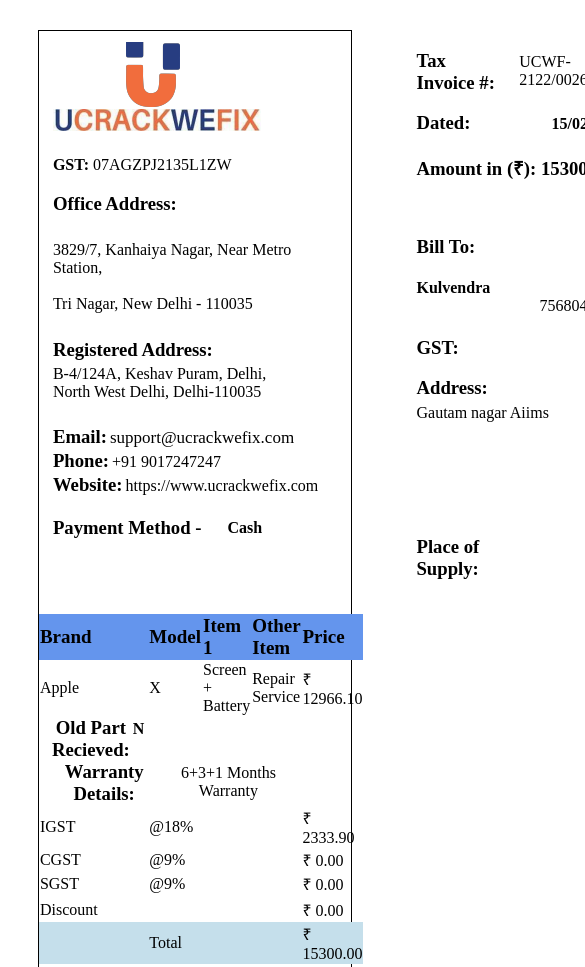
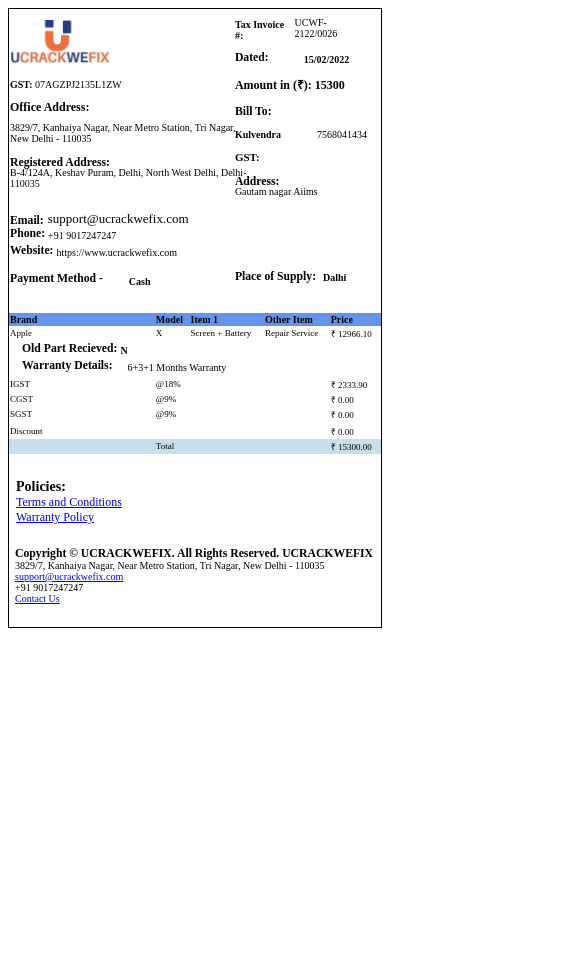
Before and after one commit to Nileshgangwar/UCRACKWEFIX, a plain HTML site: page index.html in a window 390 px wide. Shown: the top 967 px of the page, 585 px wide, since content can reach past the window. After the commit the page ends 844 px from the top, so only its background shows below. Drawn offline with Linux system fonts and the light colour scheme.

Commit message:
add code

```diff
--- a/index.html
+++ b/index.html
@@ -9,19 +9,20 @@
 </head>
 <body>
     <div class="main_container">
+        <div class="container">
         <div class="main_box">
             <div class="box1">
-                <img src="img/Capture1.png" alt="">
+                <img class="img" src="img/Capture1.png" alt="">
                 <div class="gst">
                     <p>GST: <span>07AGZPJ2135L1ZW</span> </p>
                 </div>
                 <div class="office">
                     <h3>Office Address:</h3>
-                    <p>3829/7, Kanhaiya Nagar, Near Metro Station, <br> <br> Tri Nagar, New Delhi - 110035</p>
+                    <p>3829/7, Kanhaiya Nagar, Near Metro Station, Tri Nagar, New Delhi - 110035</p>
                 </div>
                 <div class="address">
                     <h3>Registered Address:</h3>
-                    <p>B-4/124A, Keshav Puram, Delhi, <br> North West Delhi, Delhi-110035</p>
+                    <p>B-4/124A, Keshav Puram, Delhi, North West Delhi, Delhi-110035</p>
                 </div>
                 <div class="email">
                     <h3>Email:</h3>
@@ -57,7 +58,7 @@
                     <h4>Kulvendra <span>7568041434</span></h4>
 
                 </div>
-                <h3 >GST:</h3>
+                <h3 class="h3" >GST:</h3>
                 <div class="address">
                     <h3>Address:</h3>
                     <p>Gautam nagar Aiims</p>
@@ -146,23 +147,24 @@
         </div>
         <div class="police">
             <h3>Policies:</h3>
-            <a href="#">Terms and Conditions</a>
-            <a href="#">Warranty Policy</a>
+            <a href="https://ucrackwefix.com/terms-and-conditions">Terms and Conditions</a>
+            <a href="https://ucrackwefix.com/warranty-policy">Warranty Policy</a>
         </div>
         <div class="copyright">
             <div class="copy">
-                <h3>Copyright © UCRACKWEFIX. All Rights Reserved. <br> UCRACKWEFIX</h3>
+                <h3>Copyright © UCRACKWEFIX. All Rights Reserved. UCRACKWEFIX</h3>
             </div>
             <div class="add">
-                <p>3829/7, Kanhaiya Nagar, Near Metro Station, <br>
+                <p>3829/7, Kanhaiya Nagar, Near Metro Station,
                     Tri Nagar, New Delhi - 110035</p>
             </div>
             <a href="#">support@ucrackwefix.com</a>
             <div class="number">
             <p>+91 9017247247</p>
         </div>
-            <a href="#">Contact Us</a>
+            <a href="https://ucrackwefix.com/">Contact Us</a>
         </div>
+      </div>
     </div>
 
 </body>
--- a/style.css
+++ b/style.css
@@ -1,6 +1,9 @@
 .main_container{
     position: relative;
     margin: 8% 8%;
+
+}
+.container{
     border: 1px solid black;
 }
 .main_box{
@@ -160,3 +163,200 @@
     font-weight: 200;
     margin-left: 15px;
 }
+@media screen  and (max-width: 1246px){
+    .main_box .box1 {
+        margin-right: 0;
+
+    }
+}
+@media screen  and (max-width: 546px){
+    .main_container {
+        margin: 8% 4%;
+    }
+    .main_box .box1 {
+        margin-left: 1px;
+
+    }
+    .img {
+        width: 100px;
+    }
+    .gst p {
+        font-size: 12px;
+    }
+    .office {
+        font-size: 11px;
+    }
+    .office h3 {
+        font-size: 12px;
+        margin-top: 2px;
+        margin-bottom: 2px;
+    }
+    .office p {
+        margin: 7px 0;
+    }
+    .address {
+        font-size: 12px;
+    }
+    .email {
+        font-size: 11px;
+    }
+    .email p {
+        margin: -3px;
+        font-size: 15px;
+        margin-left: 4px;
+    }
+    .phone {
+        font-size: 12px;
+    }
+    .website {
+        font-size: 12px;
+    }
+    .payment {
+        font-size: 12px;
+    }
+    .payment p {
+        margin-top: 15px;
+    }
+    .tex {
+        font-size: 11px;
+    }
+    .tex p {
+        margin: 14px;
+    }
+    .date {
+        font-size: 11px;
+    }
+    .date h4 {
+        margin-left: 53px;
+    }
+    .amount h3 {
+        font-size: 12px;
+        margin-top: 8px;
+        margin-bottom: 3px;
+    }
+    .bill {
+        font-size: 12px;
+        margin-top: 2px;
+    }
+    .bill h4 {
+        margin: 0;
+        display: flex;
+    }
+    h4 span {
+        margin-left: 36px;
+    }
+    .h3 {
+        font-size: 12px;
+    }
+    .place {
+        margin-top: 44px;
+        font-size: 12px;
+    }
+    .place h4 {
+        margin-left: 21px;
+    }
+    .price_table thead tr {
+        font-size: 12px;
+    }
+    .tbody tr td {
+        font-size: 11px;
+    }
+    .text .old .old1 {
+        font-size: 12px;
+    }
+    .Warranty {
+        font-size: 12px;
+    }
+    .police {
+        margin-top: 24px;
+        font-size: 12px;
+    }
+    .copyright {
+        margin-top: 22px;
+        font-size: 12px;
+    }
+}
+@media screen  and (max-width: 416px){
+    .main_container {
+        margin: 0;
+    }
+}
+@media screen  and (max-width: 393px){
+    .gst p {
+        font-size: 10px;
+    }
+    .office {
+        font-size: 10px;
+    }
+    .address {
+        font-size: 10px;
+    }
+    .email {
+        font-size: 10px;
+    }
+    .email p {
+        font-size: 13px;
+    }
+    .phone {
+        font-size: 10px;
+    }
+    .website {
+        font-size: 10px;
+    }
+    .payment {
+        font-size: 10px;
+    }
+    .payment p {
+        margin-top: 15px;
+    }
+    .tex {
+        font-size: 10px;
+    }
+    .tex h3 {
+        font-size: 10px;
+    }
+    .tex p {
+        margin: 8px;
+    }
+    .date {
+        font-size: 10px;
+    }
+    .date h4 {
+        margin-left: 35px;
+    }
+    .bill {
+        font-size: 10px;
+    }
+    .bill h4 {
+        margin: 0;
+        display: flex;
+    }
+    h4 span {
+        margin-left: 36px;
+    }
+    .h3 {
+        font-size: 11px;
+    }
+    .place {
+        margin-top: 62px;
+        font-size: 10px;
+    }
+    .place h4 {
+        margin-left: 7px;
+    }
+    .price_table thead tr {
+        font-size: 10px;
+    }
+    .tbody tr td {
+        font-size: 9px;
+    }
+    .text .old .old1 {
+        font-size: 10px;
+    }
+    .Warranty {
+        font-size: 10px;
+    }
+    .copyright {
+        font-size: 10px;
+    }
+}
```
